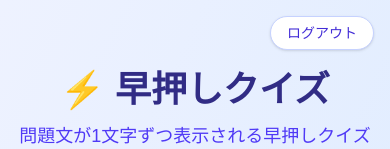
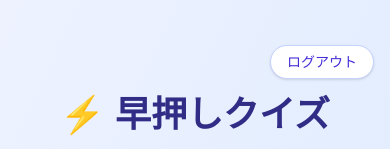
Before and after one commit to chris9609/quiz, a Next.js app: page / in a window 390 px wide. Shown: the top 149 px of the page. Built offline with nearby package versions, Linux system fonts and the light colour scheme; no server answers.

Commit message:
スマホでログアウト欄がタイトルに重なる問題を修正

```diff
--- a/app/page.tsx
+++ b/app/page.tsx
@@ -10,11 +10,15 @@ export default async function Home() {
 
   return (
     <div className="relative flex flex-1 flex-col items-center justify-center min-h-screen bg-gradient-to-br from-indigo-50 to-blue-100">
-      <form action={signOut} className="absolute top-4 right-4 flex items-center gap-3 text-sm">
-        {email && <span className="text-indigo-700">{email}</span>}
+      {/* スマホでは見出しと重ならないよう通常の流れに置き、sm 以上で右上に浮かせる */}
+      <form
+        action={signOut}
+        className="w-full flex justify-end items-center gap-3 text-sm px-4 pt-4 sm:absolute sm:top-4 sm:right-4 sm:w-auto sm:p-0"
+      >
+        {email && <span className="text-indigo-700 truncate min-w-0">{email}</span>}
         <button
           type="submit"
-          className="bg-white hover:bg-gray-50 text-indigo-700 px-4 py-1.5 rounded-full border border-indigo-200 shadow-sm transition-colors"
+          className="shrink-0 bg-white hover:bg-gray-50 text-indigo-700 px-4 py-1.5 rounded-full border border-indigo-200 shadow-sm transition-colors"
         >
           ログアウト
         </button>
```
